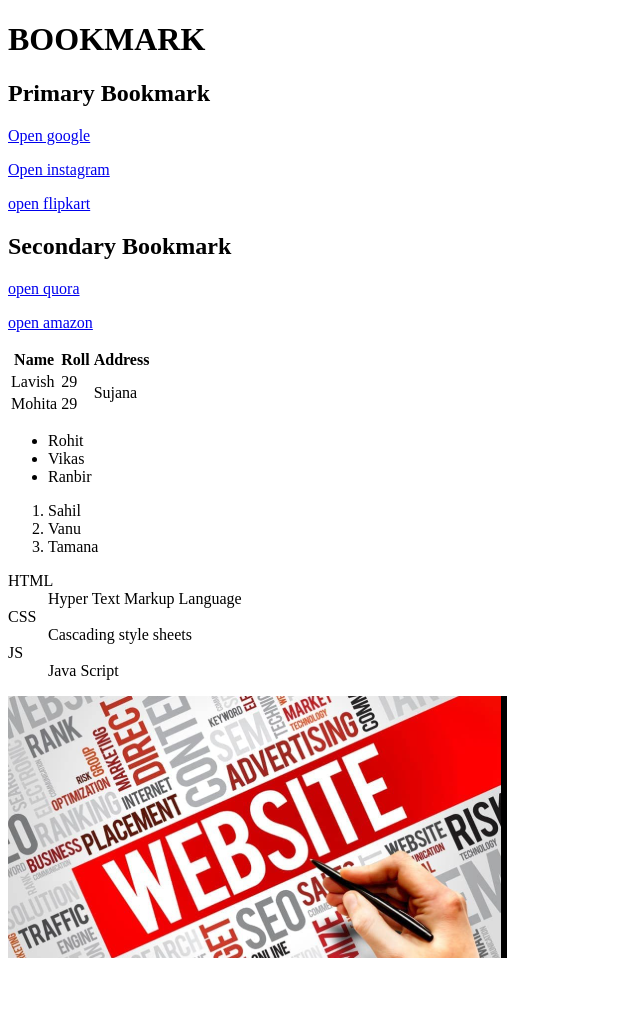
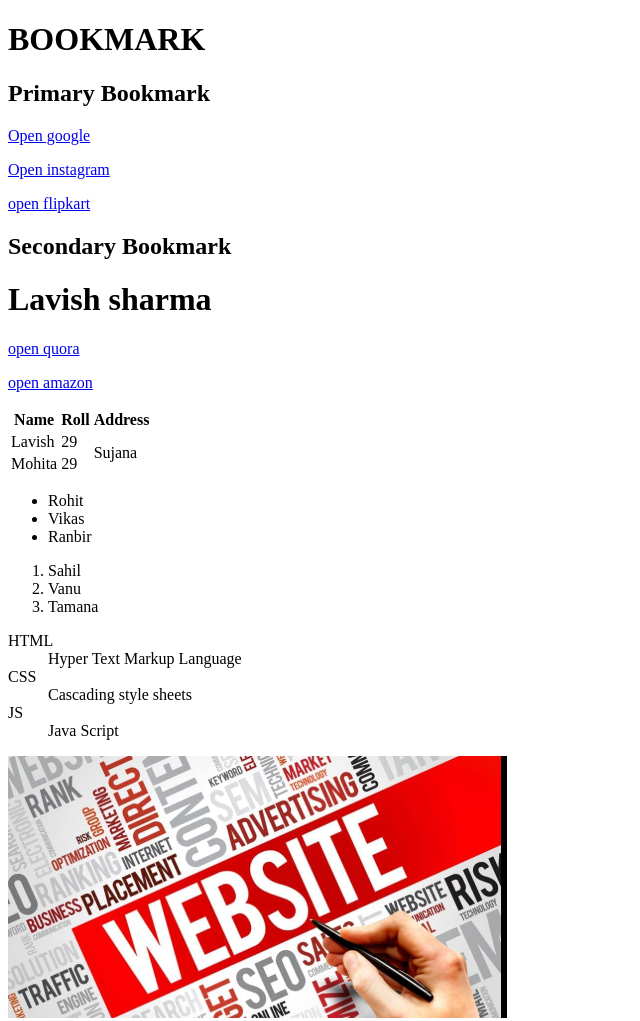
Before and after one commit to lavishraina37-ai/Babatalandev1, a plain HTML site: page index.html in a window 1280 px wide. Shown: the whole page, without its empty margins (0-640 px from the left). Before the commit the page ends 970 px from the top, so only its background shows below. Drawn offline with Linux system fonts and the light colour scheme.

Commit message:
some changing

```diff
--- a/index.html
+++ b/index.html
@@ -13,6 +13,7 @@
     <p><a target="_blank" href="https://www.instagram.com">Open instagram</a></p>
     <p><a target="_blank" href="https://www.flipkart.com">open flipkart</a></p>
     <h2>Secondary Bookmark</h2>
+   <h1>Lavish sharma</h1>
     <p><a target="_blank" href="https://www.quora.com">open quora</a></p>
     <p><a target="_blank" href="https://www.amazon.com">open amazon</a></p>
     <table>
```
